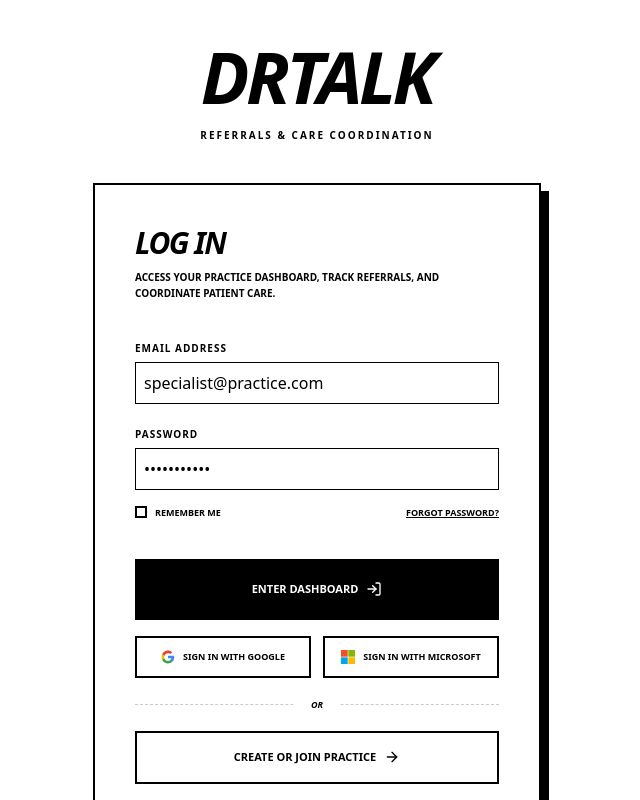
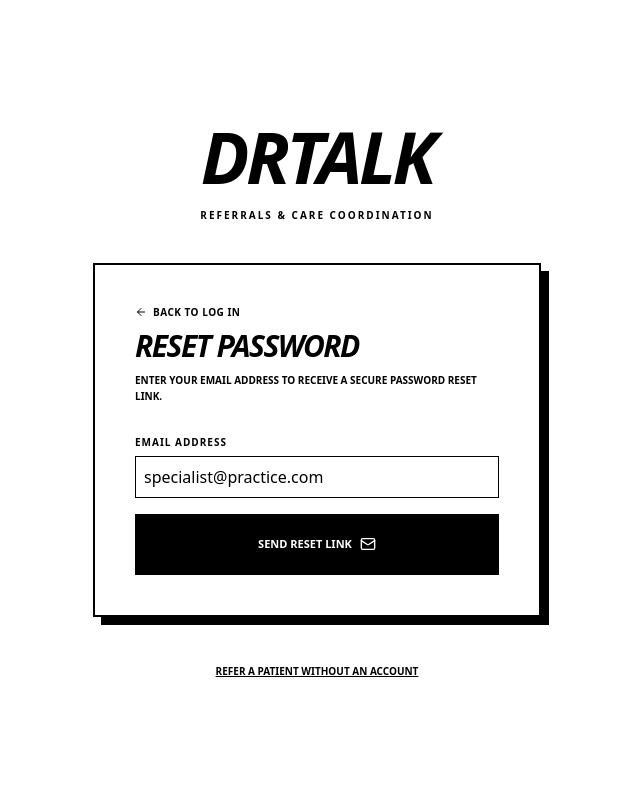
Before and after one commit to anton-g-kulikov/drtalk, a Next.js app: page / in a window 1280 px wide. Both pictures are taken after a click on the button "FORGOT PASSWORD?". Shown: the top 800 px of the page, without its empty margins (323-963 px from the left). Built offline with nearby package versions, Linux system fonts and the light colour scheme; no server answers; the database is empty.

Commit message:
feat(login): implement password reset screens on login page

```diff
--- a/src/app/page.tsx
+++ b/src/app/page.tsx
@@ -2,13 +2,14 @@
 
 import React, { useState } from 'react';
 import { useRouter } from 'next/navigation';
-import { ArrowRight, GraduationCap, LogIn } from 'lucide-react';
+import { ArrowRight, GraduationCap, LogIn, ArrowLeft, Mail, CheckCircle2 } from 'lucide-react';
 import { useVerification } from '@/components/VerificationContext';
 
 export default function LandingPage() {
   const router = useRouter();
   const { verify } = useVerification();
   const [email, setEmail] = useState("specialist@practice.com");
+  const [view, setView] = useState<'login' | 'forgot' | 'success'>('login');
 
   return (
     <main className="min-h-screen bg-white text-black font-sans p-4 sm:p-10 flex items-center justify-center">
@@ -21,6 +22,8 @@ export default function LandingPage() {
         </div>
 
         <section className="wireframe-card p-8 sm:p-10 space-y-8 bg-white border-2 border-black shadow-[8px_8px_0px_0px_rgba(0,0,0,1)]">
+          {view === 'login' && (
+            <>
               <div className="space-y-2">
                 <h2 className="text-3xl font-black uppercase tracking-tighter italic">Log In</h2>
                 <p className="text-[10px] uppercase font-bold text-muted-foreground leading-relaxed">
@@ -53,7 +56,12 @@ export default function LandingPage() {
                     <input type="checkbox" className="w-3 h-3 border-2 border-black rounded-none appearance-none checked:bg-black" />
                     <span className="text-[9px] uppercase font-bold">Remember me</span>
                   </label>
-              <button className="text-[9px] uppercase font-bold underline">Forgot password?</button>
+                  <button
+                    onClick={() => setView('forgot')}
+                    className="text-[9px] uppercase font-bold underline hover:text-muted-foreground transition-colors"
+                  >
+                    Forgot password?
+                  </button>
                 </div>
               </div>
 
@@ -126,6 +134,71 @@ export default function LandingPage() {
                   Ready to learn? Create a free individual account for the Learning Hub →
                 </p>
               </button>
+            </>
+          )}
+
+          {view === 'forgot' && (
+            <div className="space-y-6">
+              <div className="space-y-2">
+                <button
+                  onClick={() => setView('login')}
+                  className="flex items-center gap-1.5 text-[10px] font-black uppercase tracking-wider text-muted-foreground hover:text-black transition-colors mb-2"
+                >
+                  <ArrowLeft size={12} /> Back to Log In
+                </button>
+                <h2 className="text-3xl font-black uppercase tracking-tighter italic">Reset Password</h2>
+                <p className="text-[10px] uppercase font-bold text-muted-foreground leading-relaxed">
+                  Enter your email address to receive a secure password reset link.
+                </p>
+              </div>
+
+              <div className="space-y-4">
+                <div className="space-y-1">
+                  <label className="text-[10px] font-bold uppercase tracking-widest">Email Address</label>
+                  <input
+                    type="email"
+                    placeholder="doctor@practice.com"
+                    className="wireframe-input w-full"
+                    value={email}
+                    onChange={(e) => setEmail(e.target.value)}
+                  />
+                </div>
+
+                <button
+                  onClick={() => setView('success')}
+                  className="wireframe-button w-full bg-black text-white py-5 text-[11px] uppercase font-black flex items-center justify-center gap-2 hover:bg-gray-900 transition-all mt-4"
+                >
+                  Send Reset Link <Mail size={16} />
+                </button>
+              </div>
+            </div>
+          )}
+
+          {view === 'success' && (
+            <div className="space-y-6 text-center py-4">
+              <div className="flex justify-center text-black">
+                <CheckCircle2 size={48} strokeWidth={2.5} />
+              </div>
+              <div className="space-y-2">
+                <h2 className="text-3xl font-black uppercase tracking-tighter italic">Check Your Email</h2>
+                <p className="text-[10px] uppercase font-bold text-muted-foreground leading-relaxed">
+                  We have sent a secure password reset link to:
+                </p>
+                <div className="border-2 border-black bg-gray-50 py-3 px-4 font-mono text-xs font-bold inline-block break-all max-w-full">
+                  {email}
+                </div>
+              </div>
+
+              <div className="pt-4">
+                <button
+                  onClick={() => setView('login')}
+                  className="wireframe-button w-full border-2 border-black py-4 text-[11px] uppercase font-black flex items-center justify-center gap-2 hover:bg-black hover:text-white transition-all"
+                >
+                  Return to Log In
+                </button>
+              </div>
+            </div>
+          )}
         </section>
 
         <div className="text-center">
```
Lines whose indentation alone changed are shown as unchanged.
